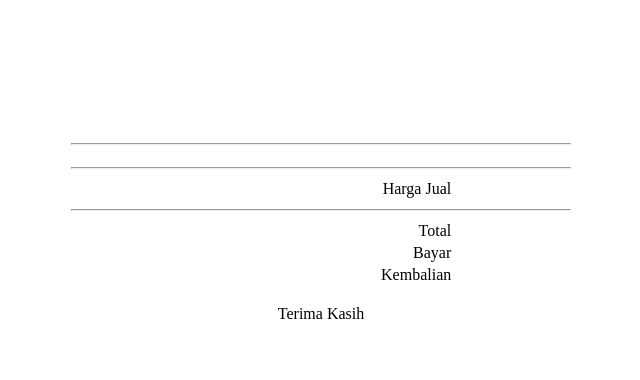
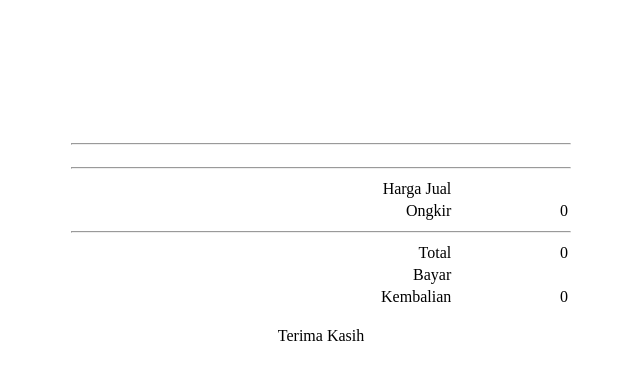
Before and after one commit to alifahfathonah/umkm_uwg, a CodeIgniter app: the page made by application/views/cetak/transaksi.php in a window 1280 px wide. Shown: the top 380 px of the page, without its empty margins (319-959 px from the left). Run offline with CodeIgniter, Linux system fonts and the light colour scheme; data that the repository does not hold is empty.

Commit message:
fix some bugs

```diff
--- a/application/models/Jurnal_laba_rugi_model.php
+++ b/application/models/Jurnal_laba_rugi_model.php
@@ -64,7 +64,7 @@ class Jurnal_laba_rugi_model extends CI_Model {
                 stok_masuk.jumlah buy_jumlah,
                 stok_masuk.harga buy_harga,
                 0 debet,
-                (stok_masuk.harga * stok_masuk.jumlah) kredit
+                stok_masuk.harga kredit
                 FROM stok_masuk
                 LEFT JOIN produk ON produk.id = stok_masuk.barcode
                 WHERE produk.nama_produk IS NOT NULL AND $where_stok
--- a/application/models/Transaksi_model.php
+++ b/application/models/Transaksi_model.php
@@ -125,10 +125,10 @@ class Transaksi_model extends CI_Model {
 		$where = ($userdata["role"] != 1)? 'transaksi.toko_id ='.$userdata["toko"]["id"] : '1=1';
 
 		return $this->db->query("
-			SELECT SUM(transaksi_item.qty) qty
+			SELECT SUM(transaksi_item.qty) total
 			FROM transaksi
 			LEFT JOIN transaksi_item ON transaksi.id = transaksi_item.transaksi_id
-			WHERE DATE(tanggal) = '$hari' AND $where
+			WHERE DATE_FORMAT(tanggal, '%Y-%m') = '$hari' AND $where
 			GROUP BY transaksi.id
 			LIMIT 1")->row();
 	}
@@ -142,6 +142,7 @@ class Transaksi_model extends CI_Model {
 			transaksi.id,
 			transaksi.nota,
 			transaksi.tanggal,
+			transaksi.ongkir,
 			transaksi.total_bayar,
 			transaksi.jumlah_uang,
 			(transaksi.jumlah_uang - transaksi.total_bayar) kembalian,
--- a/application/views/cetak/transaksi.php
+++ b/application/views/cetak/transaksi.php
@@ -56,6 +56,14 @@
 						<?php echo $total_bayar ?>
 					</td>
 				</tr>
+				<tr>
+					<td width="76%" align="right">
+						Ongkir
+					</td>
+					<td width="23%" align="right">
+						<?php echo !empty($ongkir)? $ongkir : 0 ?>
+					</td>
+				</tr>
 			</table>
 			<hr>
 			<table width="100%">
@@ -64,7 +72,7 @@
 						Total
 					</td>
 					<td width="23%" align="right">
-						<?php echo $total_bayar ?>
+						<?php echo (!empty($total_bayar)? $total_bayar : 0) + (!empty($ongkir) ? $ongkir : 0) ?>
 					</td>
 				</tr>
 				<tr>
@@ -80,7 +88,7 @@
 						Kembalian
 					</td>
 					<td width="23%" align="right">
-						<?php echo $kembalian ?>
+						<?php echo (!empty($jumlah_uang)? $jumlah_uang : 0 ) - ((!empty($total_bayar)? $total_bayar : 0) + (!empty($ongkir) ? $ongkir : 0)) ?>
 					</td>
 				</tr>
 			</table>
--- a/assets/js/unminify/transaksi.js
+++ b/assets/js/unminify/transaksi.js
@@ -254,7 +254,10 @@ function add() {
         success: res => {
             if (isCetak) {
                 Swal.fire("Sukses", "Sukses Membayar", "success").
-                    then(() => window.location.href = `${cetakUrl}${res}`)
+                    then(() => {
+                        window.open(cetakUrl+"/"+res, "_blank");
+                        setTimeout(()=>window.location.reload(), 0);
+                })
             } else {
                 Swal.fire("Sukses", "Sukses Membayar", "success").
                     then(() => window.location.reload())
```
Also changed, not shown: application/controllers/Transaksi.php (+3 -6 lines).
